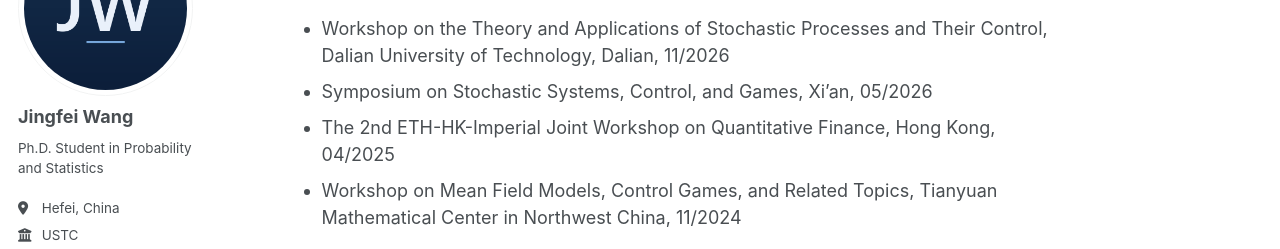
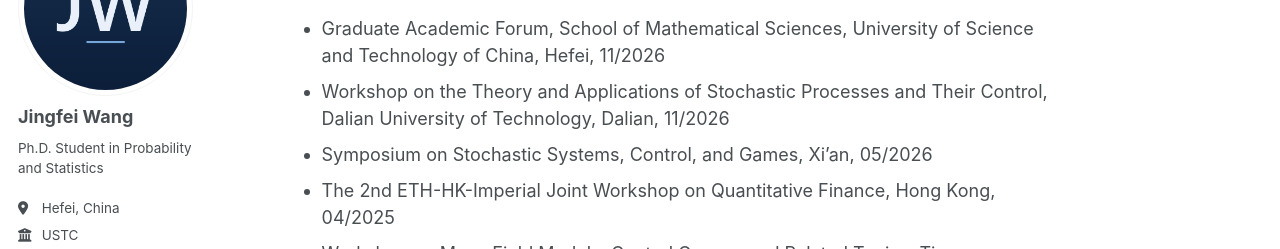
Before and after one commit to Jingfei0165/Jingfei0165.github.io, a plain HTML site: page talks/index.html in a window 1280 px wide. Shown: the part 185-434 px from the top of the page. Drawn offline with nearby package versions, Linux system fonts and the light colour scheme; files whose address does not match are found by name.

Commit message:
Add USTC graduate academic forum talk (11/2026) to talks page and CV

```diff
--- a/talks/index.html
+++ b/talks/index.html
@@ -91,6 +91,7 @@
 
 <h1 id="research-presentations">Research Presentations</h1>
 <ul>
+<li>Graduate Academic Forum, School of Mathematical Sciences, University of Science and Technology of China, Hefei, 11/2026</li>
 <li>Workshop on the Theory and Applications of Stochastic Processes and Their Control, Dalian University of Technology, Dalian, 11/2026</li>
 <li>Symposium on Stochastic Systems, Control, and Games, Xi&rsquo;an, 05/2026</li>
 <li>The 2nd ETH-HK-Imperial Joint Workshop on Quantitative Finance, Hong Kong, 04/2025</li>
```
Also changed, not shown: 1 other file.
